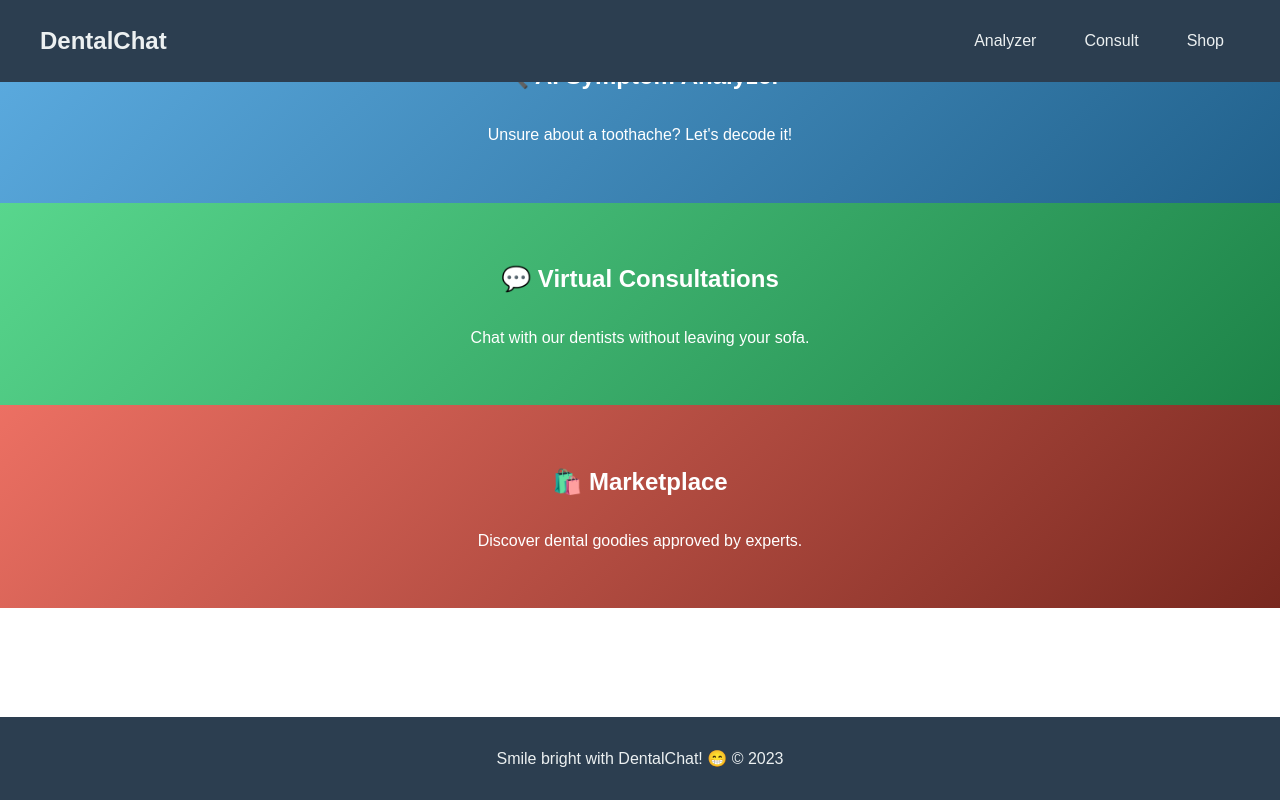
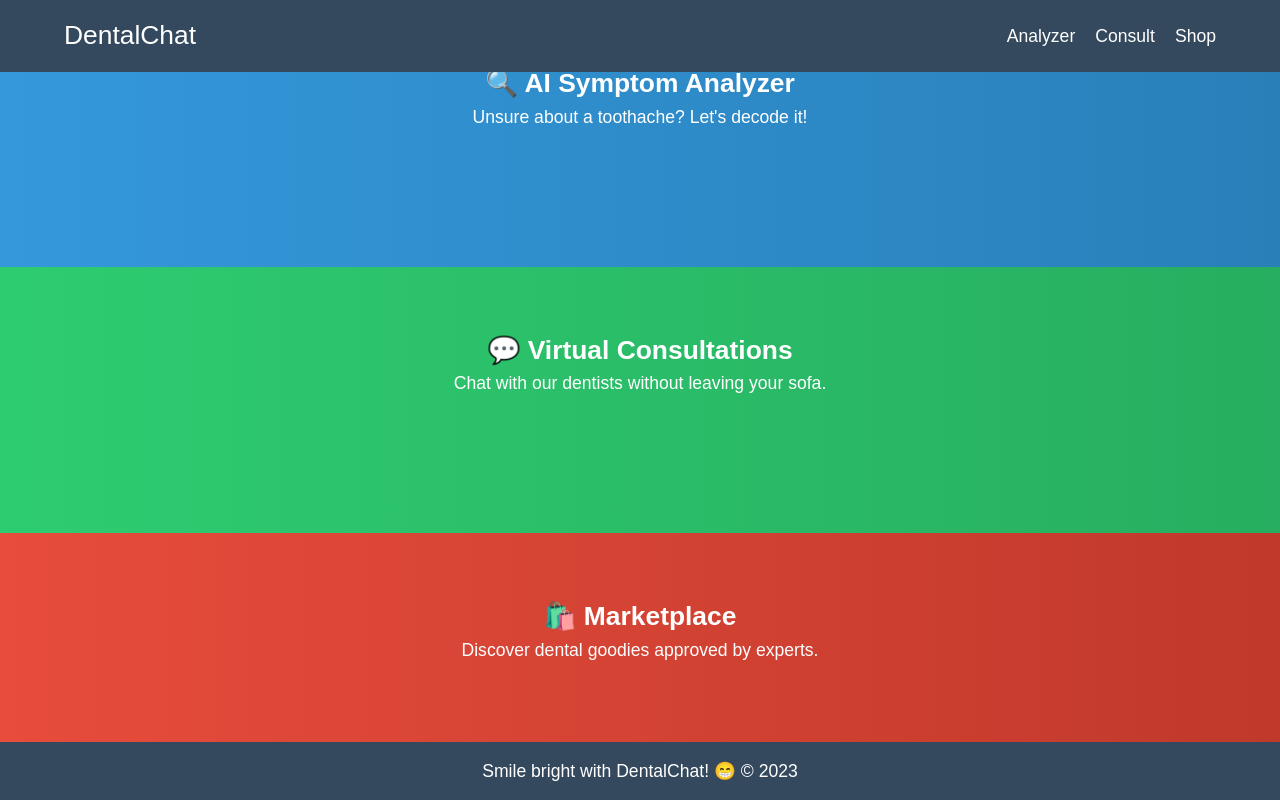
Before and after one commit to Mhabib78/dental, a plain HTML site: page index.html in a window 1280 px wide. Drawn offline with Linux system fonts and the light colour scheme.

Commit message:
Update styles.css

```diff
--- a/styles.css
+++ b/styles.css
@@ -1,102 +1,81 @@
+* {
+    margin: 0;
+    padding: 0;
+    box-sizing: border-box;
+    font-family: 'Arial', sans-serif;
+}
+
 body {
-    font-family: 'Arial', sans-serif;
-    margin: 0;
     color: #fff;
+    font-size: 1.1em;
+    line-height: 1.5;
     display: flex;
     flex-direction: column;
     height: 100vh;
     overflow: hidden;
 }
 
+header {
+    background-color: #34495e;
+    padding: 1rem 5%;
+    position: fixed;
+    top: 0;
+    width: 100%;
+    z-index: 2;
+}
+
 .container {
     max-width: 1200px;
-    margin: auto;
-    padding: 0 1rem;
+    margin: 0 auto;
     display: flex;
     justify-content: space-between;
     align-items: center;
 }
 
-header, footer {
-    background-color: #2c3e50;
-    padding: 1rem;
-    color: #ecf0f1;
-}
-
-header {
-    position: fixed;
-    top: 0;
-    left: 0;
-    right: 0;
-    z-index: 1000;
+.logo {
+    font-size: 1.5em;
 }
 
 .menu {
+    list-style-type: none;
     display: flex;
-    gap: 1rem;
-    list-style-type: none;
-    padding: 0;
+    gap: 20px;
 }
 
 .menu li a {
     text-decoration: none;
-    color: inherit;
-    padding: 0.5rem 1rem;
-    transition: background-color 0.3s ease;
+    color: #fff;
+    transition: color 0.3s ease;
 }
 
 .menu li a:hover {
-    background-color: rgba(255,255,255, 0.2);
-    border-radius: 5px;
+    color: #27ae60;
 }
 
 .section {
-    height: calc(100vh / 3 - 4rem); /* Accounting for header/footer height */
-    display: flex;
-    flex-direction: column;
-    justify-content: center;
-    align-items: center;
+    flex: 1;  /* ensures equal division of space between sections */
+    padding: 4rem 5%;
+    text-align: center;
 }
 
 .bg-gradient-blue {
-    background: linear-gradient(135deg, #5DADE2, #21618C);
+    background: linear-gradient(to right, #3498db, #2980b9);
 }
 
 .bg-gradient-green {
-    background: linear-gradient(135deg, #58D68D, #1D8348);
+    background: linear-gradient(to right, #2ecc71, #27ae60);
 }
 
 .bg-gradient-pink {
-    background: linear-gradient(135deg, #EC7063, #78281F);
+    background: linear-gradient(to right, #e74c3c, #c0392b);
 }
 
 footer {
+    background-color: #34495e;
+    padding: 1rem 5%;
+    text-align: center;
     position: fixed;
     bottom: 0;
-    left: 0;
-    right: 0;
-    z-index: 1000;
-    text-align: center;
-    background-color: #2c3e50;
+    width: 100%;
+    z-index: 2;
 }
-
-.logo {
-    font-size: 1.5rem;
-    font-weight: bold;
-}
-
-/* Responsiveness for smaller screens */
-@media (max-width: 600px) {
-    .container {
-        flex-direction: column;
-    }
-
-    .logo {
-        font-size: 1.2rem;
-        margin-bottom: 0.5rem;
-    }
-
-    .menu {
-        display: none;
-    }
-}
```
